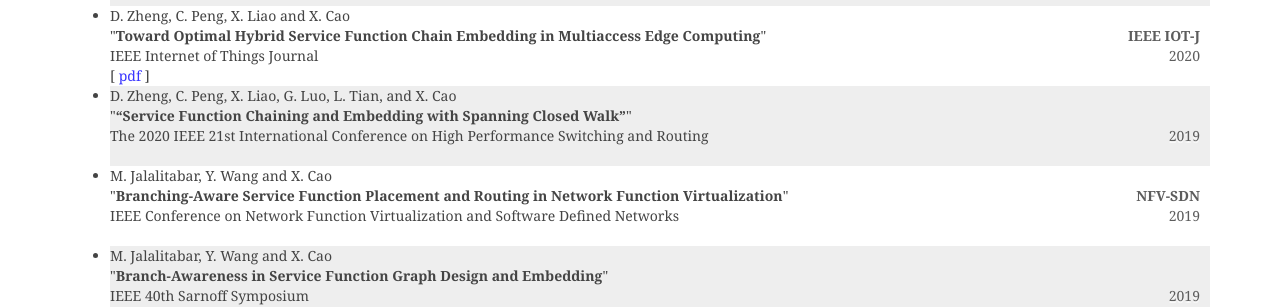
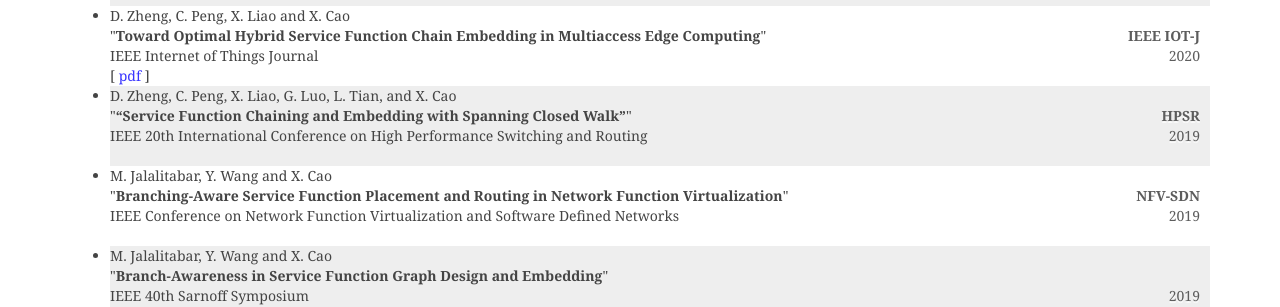
Before and after one commit to xiaojuncao/xiaojuncao, a Jekyll site: the page built from publications.html, in a window 1280 px wide and 900 px high. Shown: the part 366-673 px from the top of the window. Built offline with Jekyll 4.4.1, drawn with Linux system fonts in a browser that asks for light colours; some web fonts are replaced.

Commit message:
Update my_papers.yml

```diff
--- a/_data/my_papers.yml
+++ b/_data/my_papers.yml
@@ -181,6 +181,6 @@
   year:   2019
 - authors:   D. Zheng, C. Peng, X. Liao, G. Luo, L. Tian, and X. Cao
   title:   “Service Function Chaining and Embedding with Spanning Closed Walk”
-  conf:    The 2020 IEEE 21st International Conference on High Performance Switching and Routing
-  abbvr:
+  conf:    IEEE 20th International Conference on High Performance Switching and Routing
+  abbvr:   HPSR
   year:    2019
```
